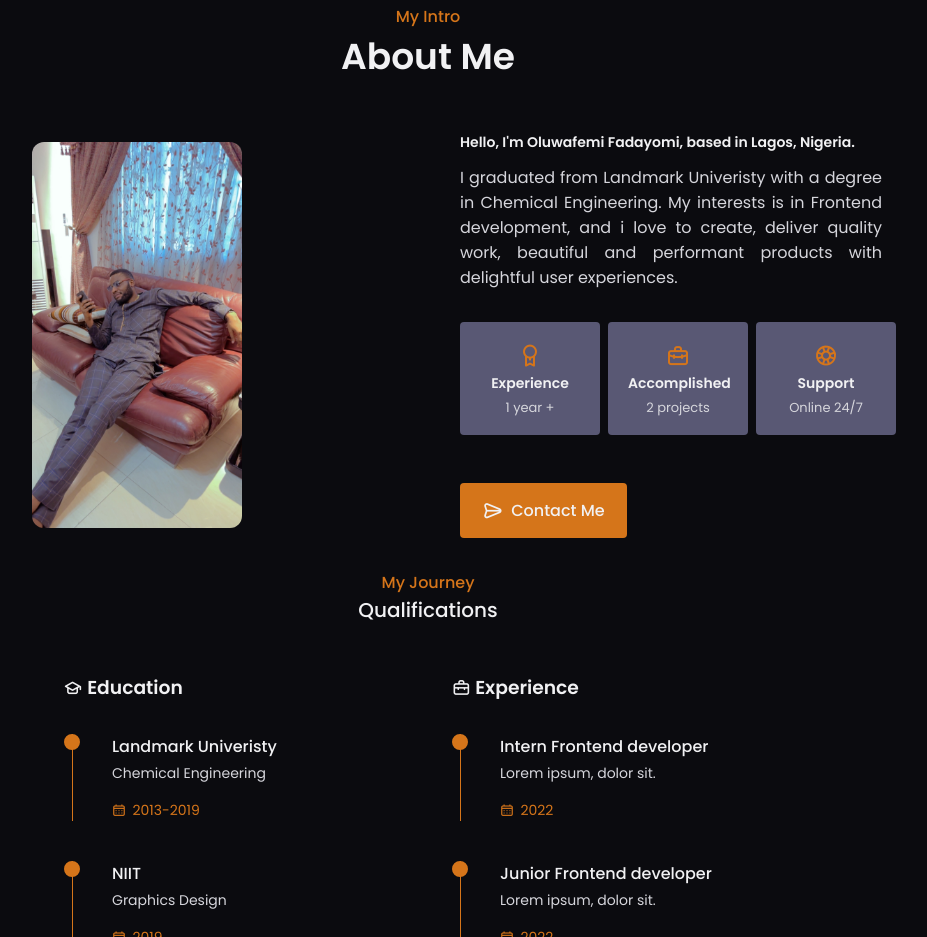
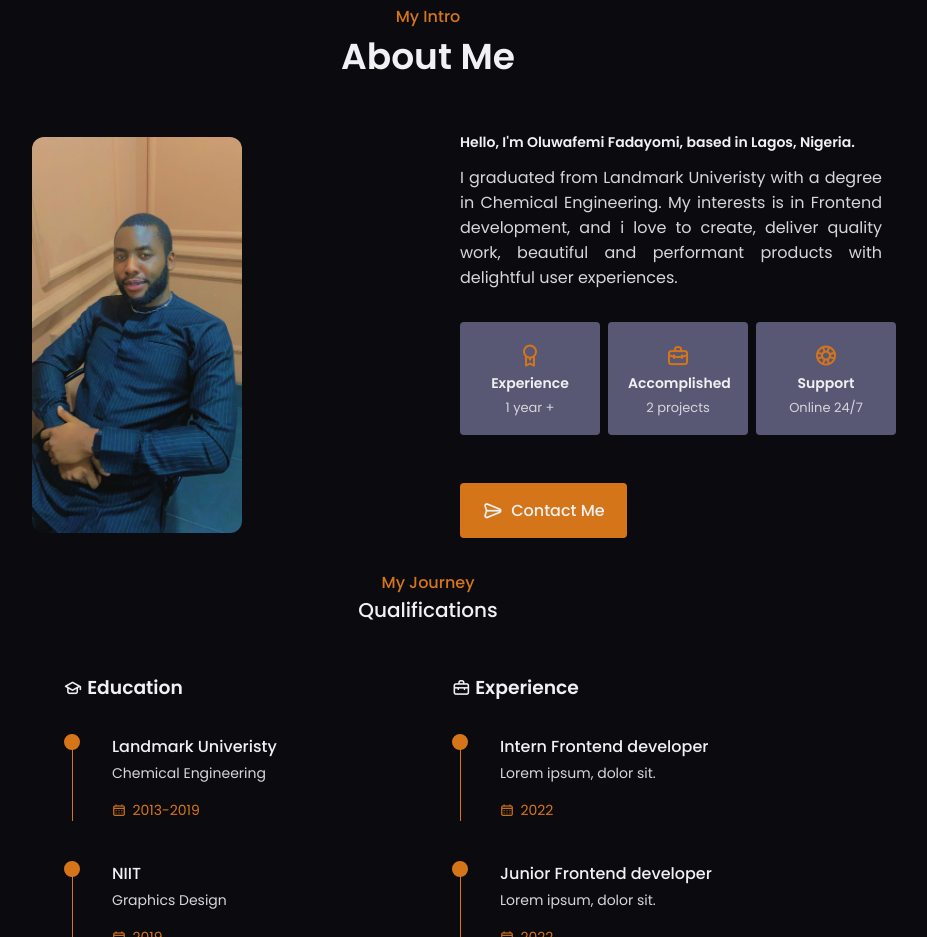
Before and after one commit to drizzyposh/portfolio, a plain HTML site: page index.html in a window 1280 px wide. Shown: the part 900-1837 px from the top of the page, without its empty margins (262-1189 px from the left). Drawn offline with nearby package versions, Linux system fonts and the light colour scheme.

Commit message:
Update index.html

```diff
--- a/index.html
+++ b/index.html
@@ -109,7 +109,7 @@
             <h2 data-heading="My Intro" class="section-heading">About Me</h2>
 
             <div class="about-container container grid">
-                <img src="./images/femzy.JPG" alt="" class="about-img">
+                <img src="./images/femo.jpeg" alt="" class="about-img">
 
                 <div class="about-data">
                     <h3 class="about-heading">Hello, I'm Oluwafemi Fadayomi, based in Lagos, Nigeria.
```
